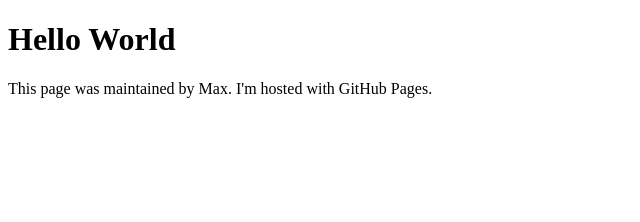
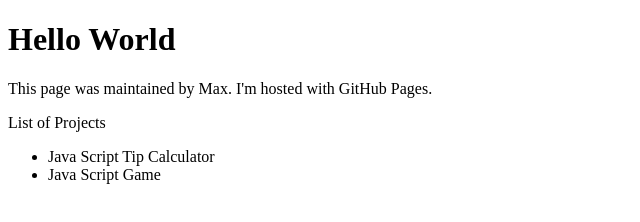
Before and after one commit to xuejunmai/xuejunmai.github.io, a plain HTML site: page index.html in a window 1280 px wide. Shown: the whole page, without its empty margins (0-640 px from the left). Drawn offline with Linux system fonts and the light colour scheme.

Commit message:
Update index.html

```diff
--- a/index.html
+++ b/index.html
@@ -3,5 +3,10 @@
 <body>
 <h1>Hello World</h1>
 <p>This page was maintained by Max. I'm hosted with GitHub Pages.</p>
+<p>List of Projects</p>
+<ul>
+  <li>Java Script Tip Calculator</li>
+  <li>Java Script Game</li>
+</ul>
 </body>
 </html>
```
